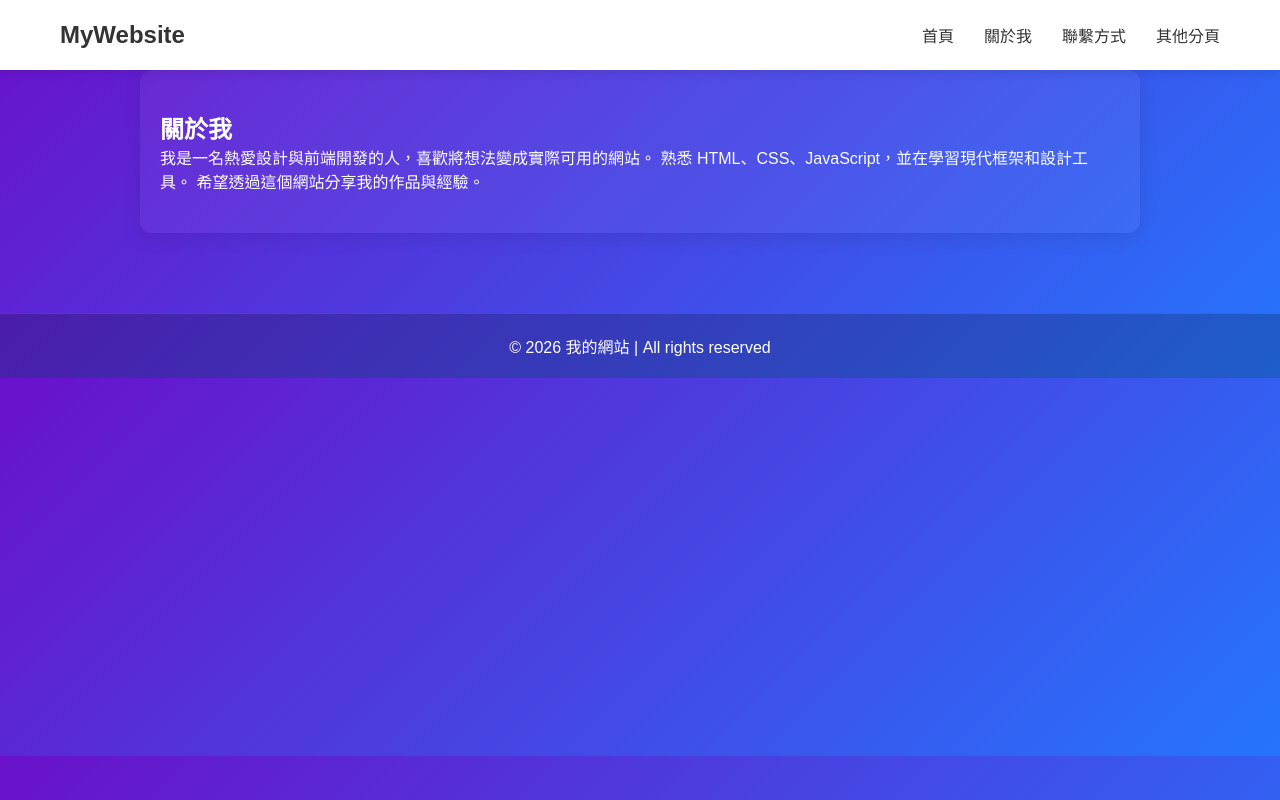
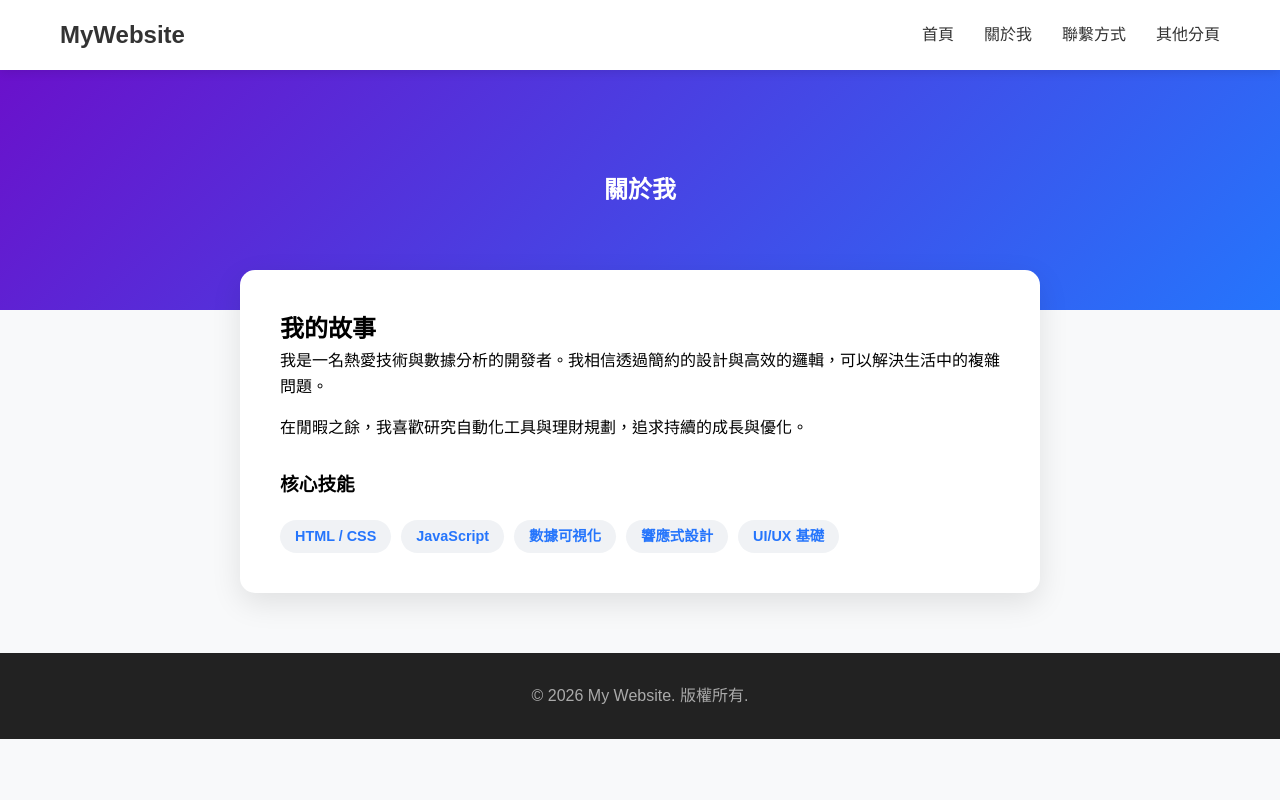
Before and after one commit to seira0972-glitch/test, a plain HTML site: page about.html in a window 1280 px wide. Drawn offline with Linux system fonts and the light colour scheme.

Commit message:
about.html

```diff
--- a/about.html
+++ b/about.html
@@ -3,51 +3,82 @@
 <head>
     <meta charset="UTF-8">
     <meta name="viewport" content="width=device-width, initial-scale=1.0">
-    <title>關於我</title>
+    <title>關於我 - MyWebsite</title>
     <style>
-        body {
-            margin: 0;
-            font-family: 'Segoe UI', Tahoma, Geneva, Verdana, sans-serif;
-            color: #fff;
-            background: linear-gradient(135deg, #6a11cb, #2575fc);
-            scroll-behavior: smooth;
+        :root {
+            --primary-gradient: linear-gradient(135deg, #6a11cb 0%, #2575fc 100%);
+            --bg-light: #f8f9fa;
         }
-        a { color: inherit; text-decoration: none; }
-        main { padding: 70px 20px 20px; }
-        section { max-width: 1000px; margin: 0 auto 60px; padding: 40px 20px; border-radius: 12px; background: rgba(255,255,255,0.05); box-shadow: 0 4px 20px rgba(0,0,0,0.1); }
-        h1, h2 { margin-top: 0; }
-        footer { text-align: center; padding: 20px; background: rgba(0,0,0,0.2); border-top: 1px solid rgba(255,255,255,0.1); }
-        @media (max-width: 768px) { section { padding: 30px 15px; } }
+        * { margin: 0; padding: 0; box-sizing: border-box; font-family: 'Segoe UI', "Microsoft JhengHei", sans-serif; }
+        body { background-color: var(--bg-light); padding-top: 70px; line-height: 1.6; }
+
+        .header-banner {
+            height: 30vh;
+            background: var(--primary-gradient);
+            display: flex;
+            justify-content: center;
+            align-items: center;
+            color: white;
+        }
+
+        .container {
+            max-width: 800px;
+            margin: -40px auto 60px;
+            background: white;
+            padding: 40px;
+            border-radius: 15px;
+            box-shadow: 0 10px 30px rgba(0,0,0,0.1);
+        }
+
+        .skill-tags {
+            display: flex;
+            flex-wrap: wrap;
+            gap: 10px;
+            margin-top: 20px;
+        }
+
+        .tag {
+            background: #f0f2f5;
+            color: #2575fc;
+            padding: 5px 15px;
+            border-radius: 20px;
+            font-size: 0.9rem;
+            font-weight: bold;
+        }
+
+        footer { background: #222; color: #aaa; text-align: center; padding: 30px 0; }
     </style>
 </head>
 <body>
     <div id="nav-placeholder"></div>
 
-    <main>
-        <section>
-            <h1>關於我</h1>
-            <p>
-                我是一名熱愛設計與前端開發的人，喜歡將想法變成實際可用的網站。
-                熟悉 HTML、CSS、JavaScript，並在學習現代框架和設計工具。
-                希望透過這個網站分享我的作品與經驗。
-            </p>
-        </section>
+    <section class="header-banner">
+        <h1>關於我</h1>
+    </section>
+
+    <main class="container">
+        <h2>我的故事</h2>
+        <p>我是一名熱愛技術與數據分析的開發者。我相信透過簡約的設計與高效的邏輯，可以解決生活中的複雜問題。</p>
+        <p style="margin-top: 15px;">在閒暇之餘，我喜歡研究自動化工具與理財規劃，追求持續的成長與優化。</p>
+
+        <h3 style="margin-top: 30px;">核心技能</h3>
+        <div class="skill-tags">
+            <span class="tag">HTML / CSS</span>
+            <span class="tag">JavaScript</span>
+            <span class="tag">數據可視化</span>
+            <span class="tag">響應式設計</span>
+            <span class="tag">UI/UX 基礎</span>
+        </div>
     </main>
 
-    <footer>
-        &copy; 2026 我的網站 | All rights reserved
-    </footer>
+    <footer><p>&copy; 2026 My Website. 版權所有.</p></footer>
 
     <script>
-        fetch('nav.html')
-            .then(res => res.ok ? res.text() : Promise.reject('載入失敗'))
-            .then(data => {
-                document.getElementById('nav-placeholder').innerHTML = data;
-                const menuToggle = document.getElementById('menuToggle');
-                const navbarMenu = document.getElementById('navbarMenu');
-                if(menuToggle && navbarMenu) menuToggle.addEventListener('click', () => { navbarMenu.classList.toggle('active'); });
-            })
-            .catch(err => console.error(err));
+        fetch('nav.html').then(r => r.text()).then(data => {
+            document.getElementById('nav-placeholder').innerHTML = data;
+            const toggle = document.getElementById('nav-toggle');
+            if (toggle) toggle.addEventListener('click', () => document.getElementById('nav-menu').classList.toggle('active'));
+        });
     </script>
 </body>
 </html>
```
